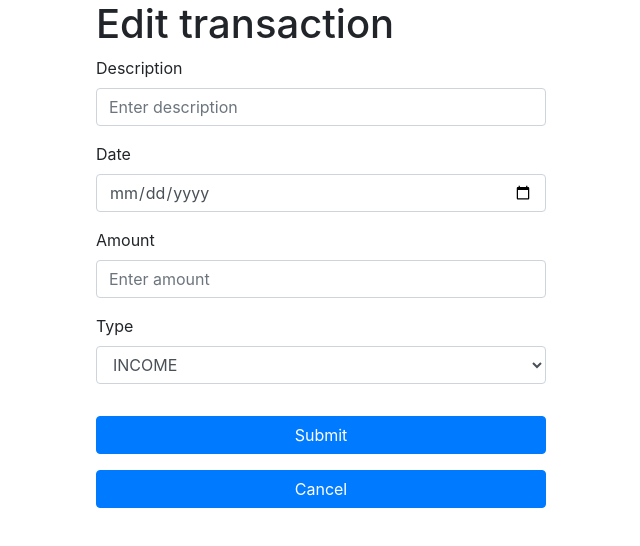
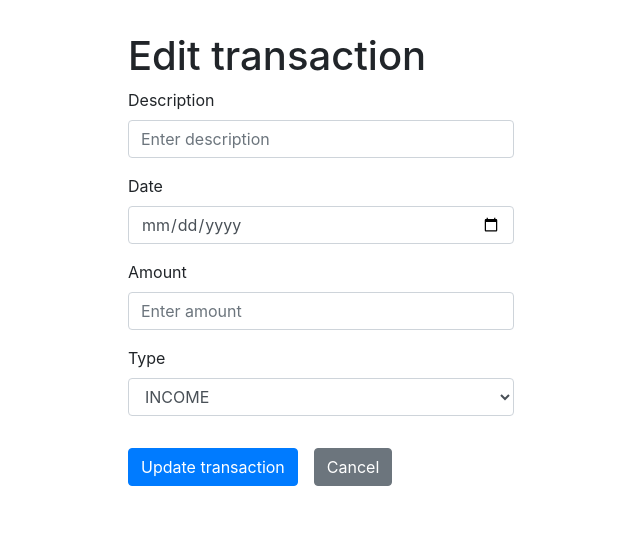
Before and after one commit to tkozyra/expense-tracker-react, a React (Create React App) app: page /transactions/edit/1 in a window 1280 px wide. Shown: the top 546 px of the page, without its empty margins (319-959 px from the left). Built offline with nearby package versions, Linux system fonts and the light colour scheme; no server answers; the HTML template or start-up script is replaced by a standard one.

Commit message:
Update error handling in transaction forms

```diff
--- a/src/App.js
+++ b/src/App.js
@@ -1,5 +1,10 @@
 import React from "react";
-import { BrowserRouter as Router, Switch, Route } from "react-router-dom";
+import {
+  BrowserRouter as Router,
+  Switch,
+  Route,
+  Redirect,
+} from "react-router-dom";
 import RegistrationView from "./components/auth/RegistrationView";
 import LoginView from "./components/auth/LoginView";
 import NewTransactionView from "./components/transaction/NewTransactionView";
@@ -27,6 +32,9 @@ function App() {
             <LoginView />
           </Route>
         </Switch>
+        <Route exact path="/">
+          <Redirect to="/dashboard" />
+        </Route>
       </Router>
     </div>
   );
--- a/src/components/dashboard/Dashboard.js
+++ b/src/components/dashboard/Dashboard.js
@@ -23,7 +23,11 @@ export default function Dashboard() {
 
   useEffect(() => {
     setTransactionsLoading(true);
-    fetchTransactions().then((transactions) => setTransactions(transactions));
+    fetchTransactions()
+      .then((transactions) => {
+        return transactions.json();
+      })
+      .then((transactions) => setTransactions(transactions));
     setTransactionsLoading(false);
   }, []);
 
--- a/src/components/form/FormContainer.js
+++ b/src/components/form/FormContainer.js
@@ -9,6 +9,7 @@ const FormContainer = styled.div`
 
 const FormContainerCentered = styled(FormContainer)`
   min-width: 450px;
+  padding: 2em;
   position: absolute;
   transform: translate(-50%);
   left: 50%;
@@ -16,7 +17,6 @@ const FormContainerCentered = styled(FormContainer)`
 
 const FormContainerAuth = styled(FormContainerCentered)`
   top: 20%;
-  padding: 2em;
   border-radius: 5px;
   box-shadow: 0px 2px 10px -2px #898189;
 `;
--- a/src/components/transaction/EditTransactionView.js
+++ b/src/components/transaction/EditTransactionView.js
@@ -5,33 +5,86 @@ import { useParams } from "react-router-dom";
 import { fetchTransactionById } from "./TransactionController";
 import { putTransaction } from "../transaction/TransactionController";
 import { Redirect } from "react-router-dom";
+import { Alert } from "react-bootstrap";
 
 export default function NewTransactionView() {
   const [transaction, setTransaction] = useState({});
-  const [submitted, setSubmitted] = useState(false);
   const { id } = useParams();
 
-  function onSubmit(transaction) {
+  const [submitting, setSubmitting] = useState(false);
+  const [redirect, setRedirect] = useState(false);
+  const [error, setError] = useState(false);
+  const [showAlert, setShowAlert] = useState(true);
+
+  async function onSubmit(transaction) {
+    setSubmitting(true);
+    setError(null);
     transaction.id = id;
     transaction.userId = 55; //
     transaction.currency = "USD"; //
-    putTransaction(transaction, id);
-    console.log(transaction);
-    setSubmitted(true);
+
+    await putTransaction(transaction)
+      .then((res) => res.json())
+      .then(
+        (reponses) => {
+          setSubmitting(false);
+          setRedirect(true);
+        },
+        (error) => {
+          setSubmitting(false);
+          setShowAlert(true);
+          setError(error);
+        }
+      );
   }
 
   useEffect(() => {
-    fetchTransactionById(id).then((tr) => setTransaction(tr));
+    fetchTransactionById(id)
+      .then((res) => {
+        if (res.ok) {
+          return res.json();
+        } else {
+          return;
+        }
+      })
+      .then(
+        (response) => {
+          setTransaction(response);
+        },
+        (error) => {
+          setSubmitting(false);
+        }
+      );
   }, [id]);
 
   return (
     <FormContainerTransaction>
-      {submitted ? <Redirect to="/dashboard" /> : ""}
-      <h1>Edit transaction</h1>
+      {redirect && <Redirect to="/dashboard" />}
+
+      {error && showAlert && (
+        <Alert
+          variant={"danger"}
+          onClose={() => setShowAlert(false)}
+          dismissible
+        >
+          An error occured while submitting. Please try again.
+        </Alert>
+      )}
+
       {transaction ? (
-        <TransactionForm transaction={transaction} onSubmit={onSubmit} />
+        <div>
+          <h1>Edit transaction</h1>
+          <TransactionForm
+            transaction={transaction}
+            submitting={submitting}
+            onSubmit={onSubmit}
+            submitButtonText={"Update transaction"}
+          />
+        </div>
       ) : (
-        ""
+        <div>
+          <p>Transaction not found.</p>
+        </div>
       )}
     </FormContainerTransaction>
   );
--- a/src/components/transaction/NewTransactionView.js
+++ b/src/components/transaction/NewTransactionView.js
@@ -3,25 +3,54 @@ import TransactionForm from "./TransactionForm";
 import { FormContainerTransaction } from "../form/FormContainer";
 import { postTransaction } from "../transaction/TransactionController";
 import { Redirect } from "react-router-dom";
+import { Alert } from "react-bootstrap";
 
 export default function NewTransactionView() {
-  const [submitted, setSubmitted] = useState(false);
+  const [submitting, setSubmitting] = useState(false);
+  const [redirect, setRedirect] = useState(false);
+  const [error, setError] = useState(null);
+  const [showAlert, setShowAlert] = useState(true);
 
-  function onSubmit(transaction) {
+  async function onSubmit(transaction) {
+    setSubmitting(true);
+    setError(null);
     transaction.userId = 55; //
     transaction.currency = "USD"; //
-    postTransaction(transaction);
-    console.log(transaction);
-    setSubmitted(true);
+
+    await postTransaction(transaction).then(
+      (response) => {
+        setSubmitting(false);
+        setRedirect(true);
+      },
+      (error) => {
+        setSubmitting(false);
+        setShowAlert(true);
+        setError(error);
+      }
+    );
   }
 
   return (
     <FormContainerTransaction>
-      {submitted ? <Redirect to="/dashboard" /> : ""}
+      {redirect && <Redirect to="/dashboard" />}
+
       <h1>New transaction</h1>
+
+      {error && showAlert && (
+        <Alert
+          variant={"danger"}
+          onClose={() => setShowAlert(false)}
+          dismissible
+        >
+          An error occured while submitting. Please try again.
+        </Alert>
+      )}
+
       <TransactionForm
         transaction={{ date: new Date().toISOString().slice(0, 10) }}
+        submitting={submitting}
         onSubmit={onSubmit}
+        submitButtonText={"Create transaction"}
       />
     </FormContainerTransaction>
   );
--- a/src/components/transaction/TransactionController.js
+++ b/src/components/transaction/TransactionController.js
@@ -6,7 +6,7 @@ const fetchTransactions = async () => {
     headers: {
       "Content-Type": "application/json",
     },
-  }).then((response) => response.json());
+  });
 };
 
 const fetchTransactionById = async (id) => {
@@ -15,7 +15,7 @@ const fetchTransactionById = async (id) => {
     headers: {
       "Content-Type": "application/json",
     },
-  }).then((response) => response.json());
+  });
 };
 
 const putTransaction = async (transaction, id) => {
@@ -25,7 +25,7 @@ const putTransaction = async (transaction, id) => {
       "Content-Type": "application/json",
     },
     body: JSON.stringify(transaction),
-  }).then((response) => response.json());
+  });
 };
 
 const postTransaction = async (transaction) => {
@@ -35,7 +35,7 @@ const postTransaction = async (transaction) => {
       "Content-Type": "application/json",
     },
     body: JSON.stringify(transaction),
-  }).then((response) => response.json());
+  });
 };
 
 const deleteTransaction = async (id) => {
--- a/src/components/transaction/TransactionForm.js
+++ b/src/components/transaction/TransactionForm.js
@@ -5,8 +5,14 @@ import { Form } from "react-bootstrap";
 import FormInputErrorMessage from "../form/FormInputErrorMessage";
 import "react-datepicker/dist/react-datepicker.css";
 import { useHistory } from "react-router-dom";
+import Spinner from "react-bootstrap/Spinner";
 
-export default function TransactionForm({ transaction, onSubmit }) {
+export default function TransactionForm({
+  transaction,
+  onSubmit,
+  submitting,
+  submitButtonText,
+}) {
   const history = useHistory();
   const { register, handleSubmit, errors } = useForm();
 
@@ -16,6 +22,11 @@ export default function TransactionForm({ transaction, onSubmit }) {
 
   return (
     <div>
+      {submitting ? (
+        <Spinner animation="border" role="status">
+          <span className="sr-only">Loading...</span>
+        </Spinner>
+      ) : (
         <Form onSubmit={handleSubmit(onSubmit)}>
           <Form.Group>
             <Form.Label htmlFor="Description">Description</Form.Label>
@@ -84,14 +95,19 @@ export default function TransactionForm({ transaction, onSubmit }) {
           </Form.Group>
 
           <div>
-          <Button type="submit" className="w-100 mt-3">
-            Submit
+            <Button type="submit" className="mt-3">
+              {submitButtonText}
             </Button>
-          <Button onClick={handleCancel} className="w-100 mt-3">
+            <Button
+              onClick={handleCancel}
+              className="mt-3 ml-3"
+              variant="secondary"
+            >
               Cancel
             </Button>
           </div>
         </Form>
+      )}
     </div>
   );
 }
```
Lines whose indentation alone changed are shown as unchanged.
